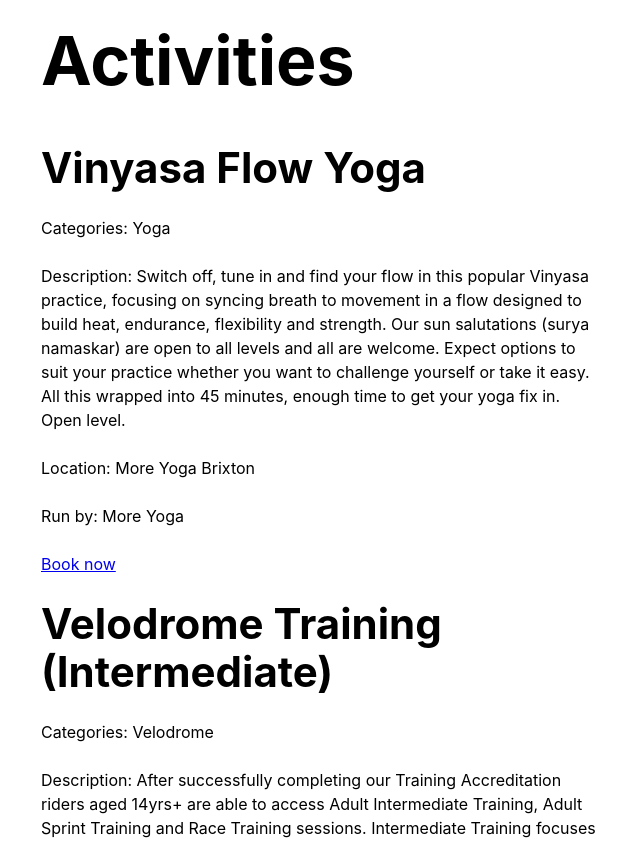
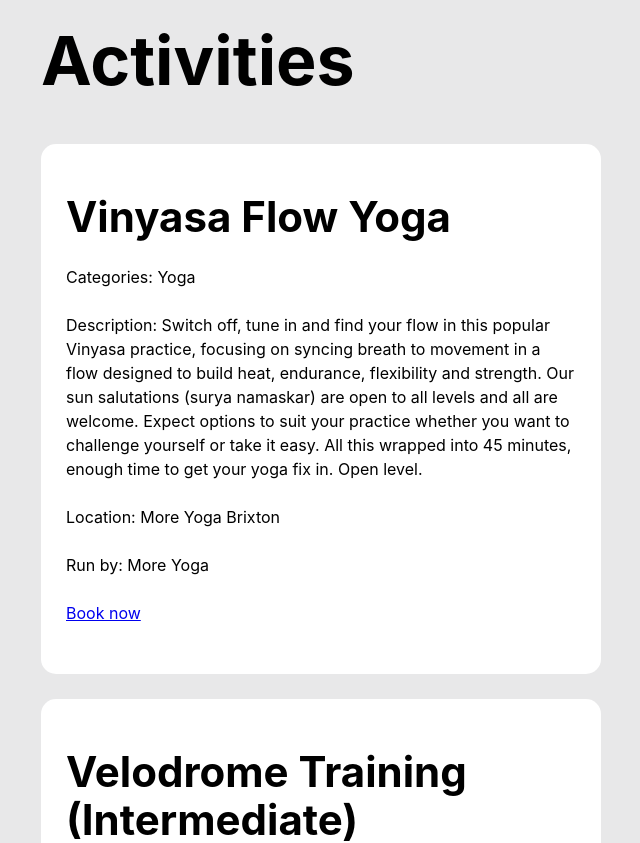
Before and after one commit to BlackMarlinSoftware/activityapp-frontend, a Next.js app: page / in a window 1280 px wide. Shown: the top 843 px of the page, without its empty margins (319-959 px from the left). Built offline with nearby package versions, Linux system fonts and the light colour scheme; a web font is replaced by a local one.

Commit message:
[JMG-17] First interaction

```diff
--- /dev/null
+++ b/src/components/activityCard/index.tsx
@@ -0,0 +1,23 @@
+import {Activity, CategoryName} from '../../types';
+import styles from './styles.module.css';
+
+interface activityCardProps {
+  activity: Activity;
+}
+
+const ActivityCard = ({ activity }: activityCardProps): JSX.Element => {
+  return <div className={styles.container}>
+    <h2>{activity.name}</h2>
+    <p>Categories: {activity.categories?.map(({ name }) => (name ? CategoryName[name] : '')).join(', ')}</p>
+    <p>Description: {activity.description}</p>
+    <p>Location: {activity.location?.name}</p>
+    <p>Run by: {activity.host?.name}</p>
+    <p>
+      <a href={activity.referral_url || ''} target="_blank" rel="noreferrer">
+        Book now
+      </a>
+    </p>
+  </div>;
+};
+
+export default ActivityCard;
--- /dev/null
+++ b/src/components/activityCard/styles.module.css
@@ -0,0 +1,6 @@
+.container {
+    background-color: white;
+    border-radius: 15px;
+    padding: 25px;
+    margin-bottom: 25px;
+}
--- a/src/pages/index.tsx
+++ b/src/pages/index.tsx
@@ -1,7 +1,7 @@
 import type { NextPage } from 'next';
 import Head from 'next/head';
 import { brixtonData } from '../brixtonData';
-import { CategoryName } from '../types';
+import ActivityCard from '../components/activityCard';
 
 const Home: NextPage = () => (
   <div>
@@ -13,20 +13,7 @@ const Home: NextPage = () => (
 
     <main>
       <h1>Activities</h1>
-      {brixtonData.activities?.map((activity) => (
-        <div key={activity.id}>
-          <h2>{activity.name}</h2>
-          <p>Categories: {activity.categories?.map(({ name }) => (name ? CategoryName[name] : '')).join(', ')}</p>
-          <p>Description: {activity.description}</p>
-          <p>Location: {activity.location?.name}</p>
-          <p>Run by: {activity.host?.name}</p>
-          <p>
-            <a href={activity.referral_url || ''} target="_blank" rel="noreferrer">
-              Book now
-            </a>
-          </p>
-        </div>
-      ))}
+      {brixtonData.activities?.map((activity) => <ActivityCard activity={activity} key={activity.id} />)}
     </main>
   </div>
 );
--- a/src/styles/normalize-css.ts
+++ b/src/styles/normalize-css.ts
@@ -2,49 +2,62 @@ import { css } from 'styled-components';
 
 export default css`
   /* normalize.css v8.0.1 | MIT License | github.com/necolas/normalize.css */
+
   html {
     -webkit-text-size-adjust: 100%;
   }
+
   body {
     margin: 0;
+    background-color: #e8e8e9;
   }
+
   main {
     display: block;
   }
+
   hr {
     box-sizing: content-box;
     height: 0;
     overflow: visible;
   }
+
   a {
     background-color: transparent;
   }
+
   abbr[title] {
     border-bottom: none;
     text-decoration: underline;
     text-decoration: underline dotted;
   }
+
   b,
   strong {
     font-weight: bolder;
   }
+
   code,
   kbd,
   samp {
     font-family: monospace, monospace;
     font-size: 1em;
   }
+
   small {
     font-size: 80%;
   }
+
   sub,
   sup {
     position: relative;
     vertical-align: baseline;
   }
+
   img {
     border-style: none;
   }
+
   button,
   input,
   optgroup,
@@ -55,20 +68,24 @@ export default css`
     line-height: 1.15;
     margin: 0;
   }
+
   button,
   input {
     overflow: visible;
   }
+
   button,
   select {
     text-transform: none;
   }
+
   [type='button'],
   [type='reset'],
   [type='submit'],
   button {
     -webkit-appearance: button;
   }
+
   [type='button']::-moz-focus-inner,
   [type='reset']::-moz-focus-inner,
   [type='submit']::-moz-focus-inner,
@@ -76,15 +93,18 @@ export default css`
     border-style: none;
     padding: 0;
   }
+
   [type='button']:-moz-focusring,
   [type='reset']:-moz-focusring,
   [type='submit']:-moz-focusring,
   button:-moz-focusring {
     outline: 1px dotted ButtonText;
   }
+
   fieldset {
     padding: 0.35em 0.75em 0.625em;
   }
+
   legend {
     box-sizing: border-box;
     color: inherit;
@@ -93,43 +113,55 @@ export default css`
     padding: 0;
     white-space: normal;
   }
+
   progress {
     vertical-align: baseline;
   }
+
   textarea {
     overflow: auto;
   }
+
   [type='checkbox'],
   [type='radio'] {
     box-sizing: border-box;
     padding: 0;
   }
+
   [type='number']::-webkit-inner-spin-button,
   [type='number']::-webkit-outer-spin-button {
     height: auto;
   }
+
   [type='search'] {
     -webkit-appearance: textfield;
     outline-offset: -2px;
   }
+
   [type='search']::-webkit-search-decoration {
     -webkit-appearance: none;
   }
+
   ::-webkit-file-upload-button {
     -webkit-appearance: button;
     font: inherit;
   }
+
   details {
     display: block;
   }
+
   summary {
     display: list-item;
   }
+
   template {
     display: none;
   }
+
   [hidden] {
     display: none;
   }
+
   /* sourceMappingURL=normalize.min.css.map */
 `;
```
